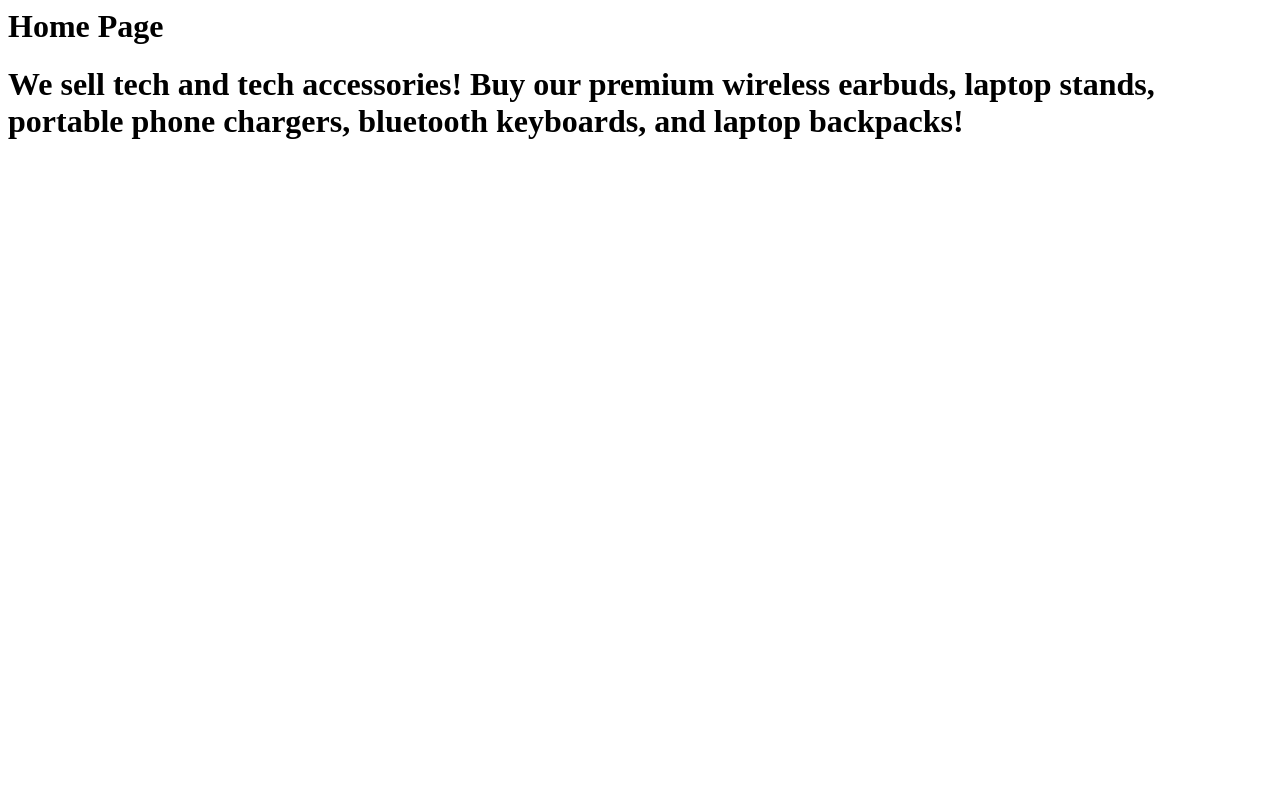
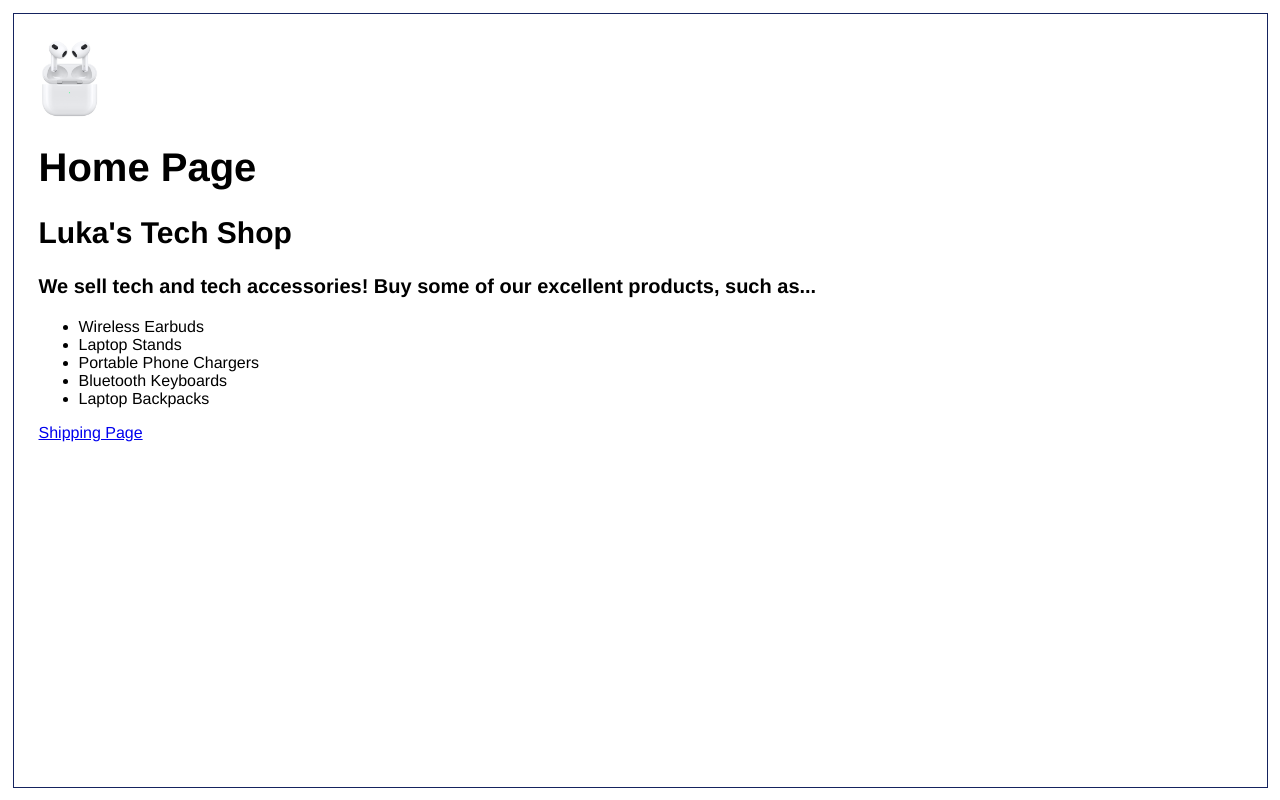
Before and after one commit to LMNJIT/IT202-ldm29-Project, a PHP site: page /LMNJIT/home_page.php in a window 1280 px wide. Run offline with PHP 8.4, Linux system fonts and the light colour scheme.

Commit message:
added base for css and an image

```diff
--- a/home_page.php
+++ b/home_page.php
@@ -1,11 +1,26 @@
 <?php
 ?>
+
+<header>
+    <img src="airpods.png" alt="html image" width="60"/>
+</header>
+
 <html>
     <head>
-        <title>Luka's Tech Shop</title>
+        <title>Home Page</title>
+        <link rel="stylesheet" href="lukas_tech_shop.css"/>
         </head>
         <body>
         <h1>Home Page</h1>
-        <h1>We sell tech and tech accessories! Buy our premium wireless earbuds, laptop stands, portable phone chargers, bluetooth keyboards, and laptop backpacks!</h1>
+        <h2>Luka's Tech Shop</h2>
+        <h3>We sell tech and tech accessories! Buy some of our excellent products, such as...</h3>
+        <ul>
+            <li>Wireless Earbuds</li>
+            <li>Laptop Stands</li>
+            <li>Portable Phone Chargers</li>
+            <li>Bluetooth Keyboards</li>
+            <li>Laptop Backpacks</li>
+        </ul>
+        <a href="http://localhost/LMNJIT/git/IT202-ldm29-Project/shipping_page.php">Shipping Page</a>
         </body>
 </html>
--- /dev/null
+++ b/lukas_tech_shop.css
@@ -0,0 +1,21 @@
+h1, h2, h3, body {
+    font-family:'Franklin Gothic Medium', 'Arial Narrow', Arial, sans-serif;
+}
+
+h1 {
+    font-size: 40px
+}
+
+h2 {
+    font-size: 30px;
+}
+
+h3 {
+    font-size: 20px;
+}
+
+body {
+    border: 1px solid rgb(21, 35, 95);
+    margin: 12.5px;
+    padding: 25px;
+}
```
Also changed, not shown: shipping_page.php (+5 -3 lines), airpods.png (added).
